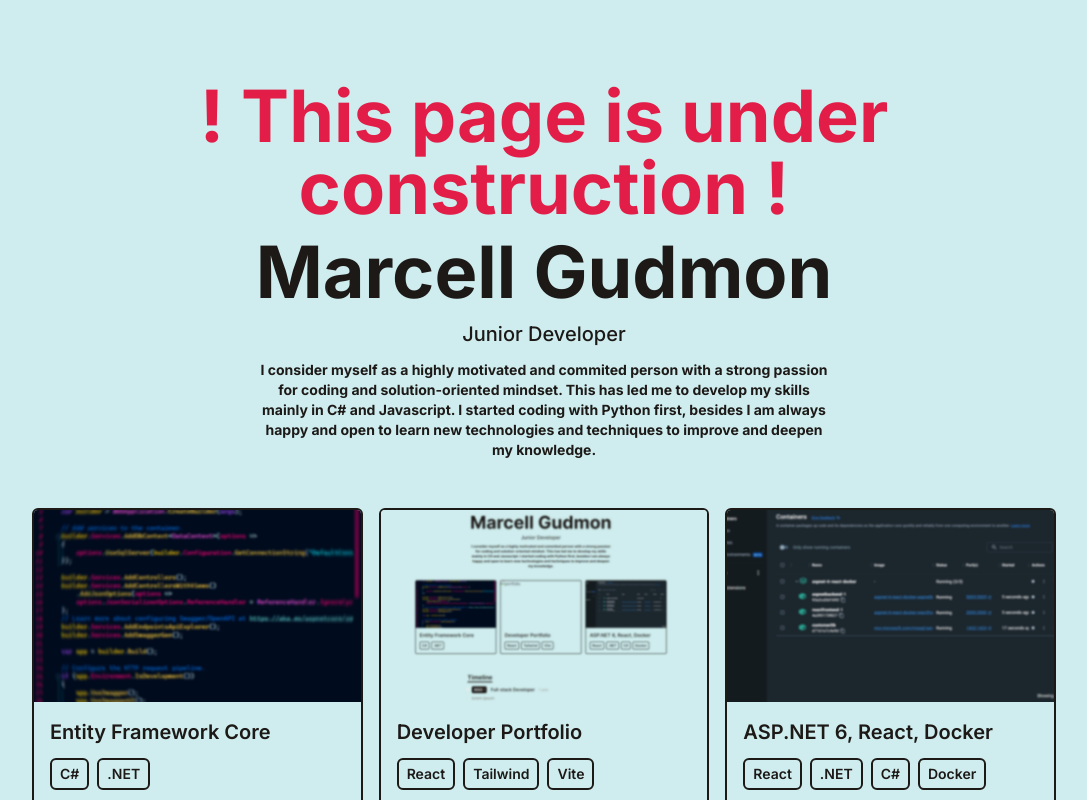
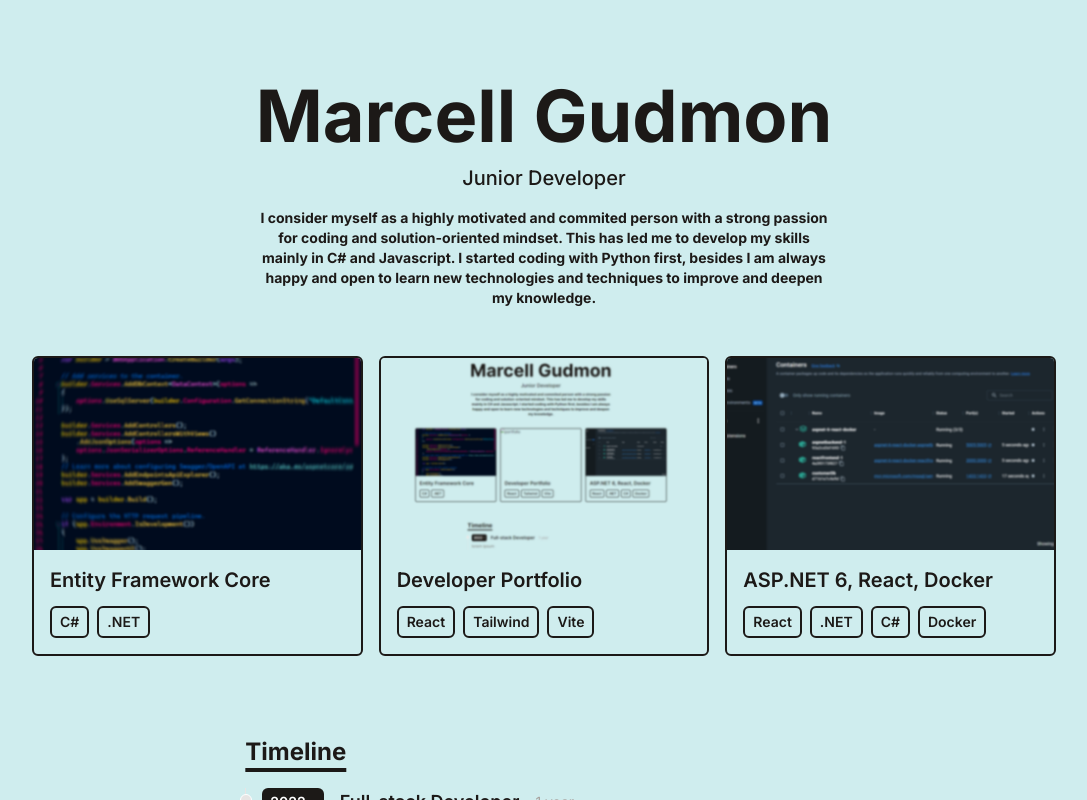
Before and after one commit to Gudmon/Portfolio, a React (Vite) app in the folder portfolio/: page / in a window 1280 px wide. Shown: the top 800 px of the page, without its empty margins (96-1183 px from the left). Built offline with nearby package versions, Linux system fonts and the light colour scheme.

Commit message:
Edit: Intro message

```diff
--- a/portfolio/src/components/Intro.jsx
+++ b/portfolio/src/components/Intro.jsx
@@ -3,9 +3,8 @@ import React from 'react';
 function Intro() {
    return (
       <div className="flex items-center justify-center flex-col text-center pt-20 pb-6">
-        <h1 className="text-4xl md:text-7xl text-rose-600 dark:text-white mb-1 md:mb-3 font-bold">! This page is under construction !</h1>
         <h1 className="text-4xl md:text-7xl dark:text-white mb-1 md:mb-3 font-bold">Marcell Gudmon</h1>
-        <p className="text-base md:text-xl mb-3 font-medium">Junior Developer</p>
+        <p className="text-base md:text-xl mb-4 font-medium">Junior Developer</p>
         <p className="text-sm max-w-xl mb-6 font-bold">
         I consider myself as a highly
         motivated and commited
```
